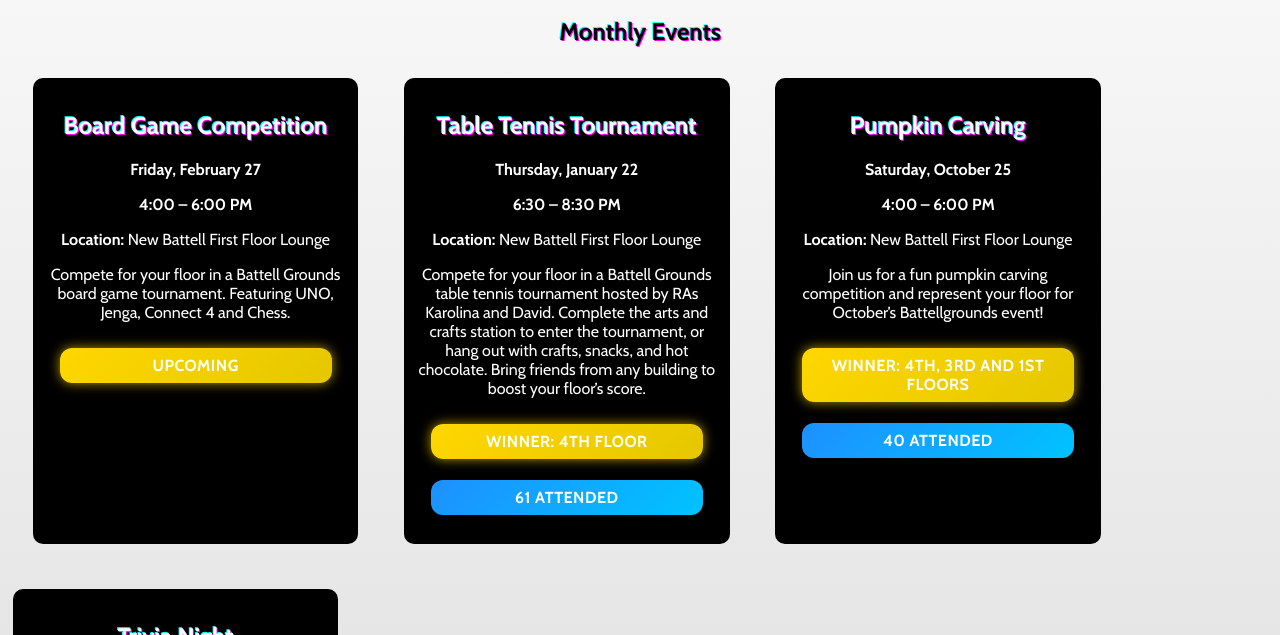
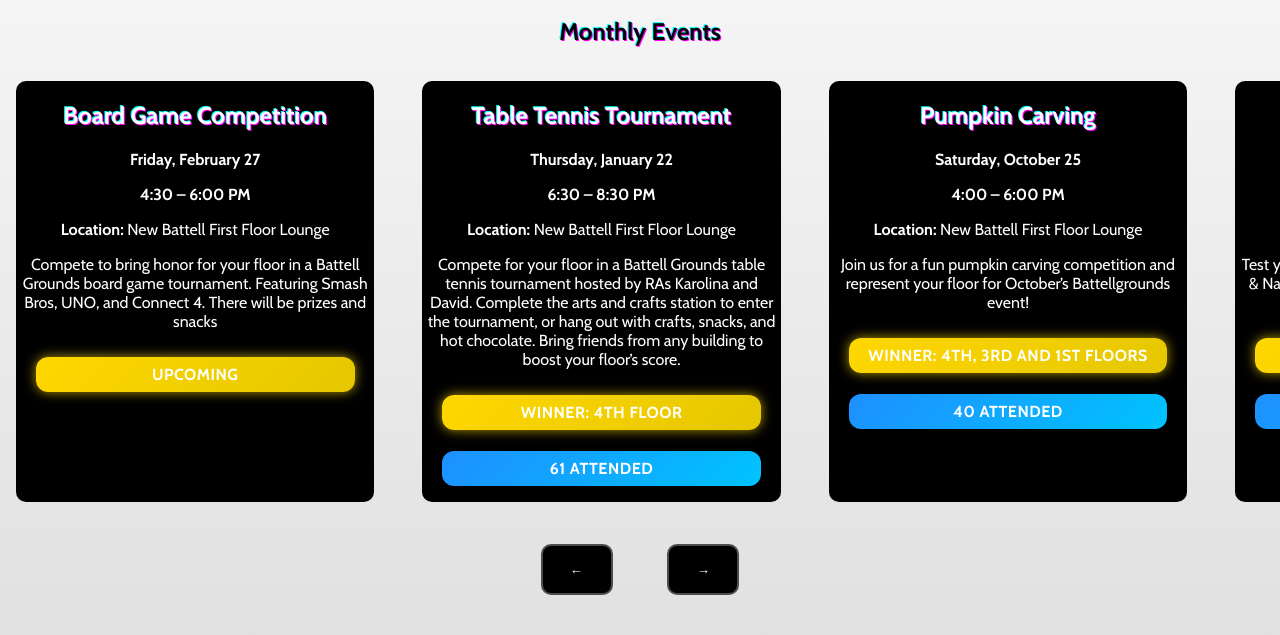
Before and after one commit to SEBAS0078/Battellgrounds, a website with bundled scripts: page index.html in a window 1280 px wide. Shown: the part 317-952 px from the top of the page. Built offline with nearby package versions, Linux system fonts and the light colour scheme.

Commit message:
Fixed game competition time and made the events a scroll with buttons

```diff
--- a/events-2025-2-14.js
+++ b/events-2025-2-24.js
@@ -3,9 +3,9 @@ const events =  ` [
 {
   "title": "Board Game Competition",
   "date": "Friday, February 27",
-  "time": "4:00 – 6:00 PM",
+  "time": "4:30 – 6:00 PM",
   "location": "New Battell First Floor Lounge",
-  "description": "Compete for your floor in a Battell Grounds board game tournament. Featuring UNO, Jenga, Connect 4 and Chess.",
+  "description": "Compete to bring honor for your floor in a Battell Grounds board game tournament. Featuring Smash Bros, UNO, and Connect 4. There will be prizes and snacks",
   "attendance": 1,
   "winner": "a",
   "status": "upcoming"
--- a/index-2025-2-14.js
+++ b/index-2025-2-24.js
@@ -1,7 +1,7 @@
 
 
 // import the JSON data about the crowd funded games from the games.js file
-import EVENTS_DATA from './events-2025-2-14.js';
+import EVENTS_DATA from './events-2025-2-24.js';
 import { LEADERBOARD } from './leaderboard-2025-2-13.js';
 
 // create a list of objects to store the data about the games using JSON.parse
@@ -10,39 +10,41 @@ const EVENTS_JSON = JSON.parse(EVENTS_DATA);
 // grab the element with the id games-container
 const eventContainer = document.getElementById("events-container");
 
+
 // create a function that adds all data from the games array to the page
 function addEventsToPage(events) {
-    for (let event of events) {
+    events.forEach(event => {
         let eventCard = document.createElement("div");
         eventCard.classList.add("event-card");
 
-        // Conditionally render winner and attendance
         let extraInfo = "";
         if (event.status === "past") {
             extraInfo = `
                 <p class="winning-floor"><strong>Winner:</strong> ${event.winner}</p>
                 <p class="attendees">${event.attendance} attended</p>
             `;
-        }
-        else{
-            extraInfo = ` <p class="winning-floor"><strong></strong> ${event.status}</p>`
+        } else {
+            extraInfo = `
+                <p class="winning-floor">${event.status}</p>
+            `;
         }
 
         eventCard.innerHTML = `
             <h2 class="event-title">${event.title}</h2>
-            <p><strong> ${event.date}</p></strong>
-            <p><strong> ${event.time}</p></strong>
+            <p><strong>${event.date}</strong></p>
+            <p><strong>${event.time}</strong></p>
             <p><strong>Location:</strong> ${event.location}</p>
             <p>${event.description}</p>
             ${extraInfo}
         `;
 
         eventContainer.appendChild(eventCard);
-    }
+    });
 }
 
 // call the function we just defined using the correct variable
 addEventsToPage(EVENTS_JSON);
+
 
 
 //Automatically populate the leaderboard
@@ -69,3 +71,29 @@ function populateLeaderboard(data) {
 
 // Call the function to populate
 populateLeaderboard(sortedfloors);
+
+
+let currentIndex = 0;
+
+const nextBtn = document.getElementById("next-btn");
+const prevBtn = document.getElementById("prev-btn");
+
+function updateCarousel() {
+    const cardWidth = document.querySelector(".event-card").offsetWidth + 16; // 16 = gap
+    eventContainer.style.transform = `translateX(-${currentIndex * cardWidth}px)`;
+}
+
+nextBtn.addEventListener("click", () => {
+    const totalCards = document.querySelectorAll(".event-card").length;
+    if (currentIndex < totalCards - 1) {
+        currentIndex++;
+        updateCarousel();
+    }
+});
+
+prevBtn.addEventListener("click", () => {
+    if (currentIndex > 0) {
+        currentIndex--;
+        updateCarousel();
+    }
+});
--- a/index.html
+++ b/index.html
@@ -30,13 +30,21 @@
     </section>
 
     <!-- Monthly Events -->
-    <section id="events">
-    <h2>Monthly Events</h2>
-    <div id="events-container">
-      <!-- Events will be populated here by JavaScript -->
-    <div>
-      <!-- Future events can be added here -->
-    </section>
+<section id="events">
+  <h2>Monthly Events</h2>
+
+  <div class="carousel-wrapper">
+    <div id="events-container"></div>
+  </div>
+
+  <div class="carousel-controls">
+    <button id="prev-btn">←</button>
+    <button id="next-btn">→</button>
+  </div>
+</section>
+
+
+</section>
 
     <!-- Leaderboard -->
 <section id="leaderboard">
@@ -91,7 +99,7 @@
 </div>
 
 
-    <script type="module" src="index-2025-2-14.js"></script>
+    <script type="module" src="index-2025-2-24.js"></script>
       <script>
     const version = "1.1"; // update this each release
     if (localStorage.getItem("siteVersion") !== version) {
--- a/style.css
+++ b/style.css
@@ -100,22 +100,8 @@ nav a:hover {
 }
 
 /* ---------------- Event Cards ---------------- */
-#events-container {
-    display: flex;
-    flex-wrap: wrap;
-    gap: 20px;
 
-}
 
-.event-card {
-    background-color: rgb(0, 0, 0);
-    padding: 1%;
-    margin: 1%;
-    width: 300px;
-    border-radius: 10px;
-    text-align: center;
-    transition: transform 0.35s ease, box-shadow 0.35s ease;
-}
 
 .event-card h2 {
     text-shadow: 1px 1px var(--magenta), -1px -1px var(--cyan);
@@ -159,9 +145,7 @@ button {
 }
 
 button:hover {
-    background-color: var(--cyan);
     color: #000;
-    box-shadow: 0px 0px 12px var(--magenta), 0px 0px 15px var(--cyan);
     transform: scale(1.05);
 }
 
@@ -256,3 +240,48 @@ ul {
   padding: 0;
   margin: 0;
 }
+
+
+.carousel-wrapper {
+  overflow: hidden;
+  width: 100%;
+}
+
+#events-container {
+  display: flex;
+  transition: transform 0.4s ease;
+  gap: 1rem;
+}
+
+.event-card {
+  flex: 0 0 85%;   /* Mobile: 1 per view */
+  box-sizing: border-box;
+  margin: 1rem;
+    background-color: rgb(0, 0, 0);
+    width: 250px;
+    border-radius: 10px;
+    text-align: center;
+    transition: transform 0.35s ease, box-shadow 0.35s ease;
+}
+
+@media (min-width: 768px) {
+  .event-card {
+    flex: 0 0 40%;   /* Tablet: 2 per view */
+  }
+}
+
+@media (min-width: 1100px) {
+  .event-card {
+    flex: 0 0 28%;  /* Desktop: 3 per view */
+  }
+}
+
+#prev-btn, #next-btn{
+    padding: 1rem;
+    background-color: rgb(0, 0, 0);
+    border-radius: 10px;
+    text-align: center;
+    transition: transform 0.35s ease;
+    color: white;
+    padding: 15px 30px;
+}
```
